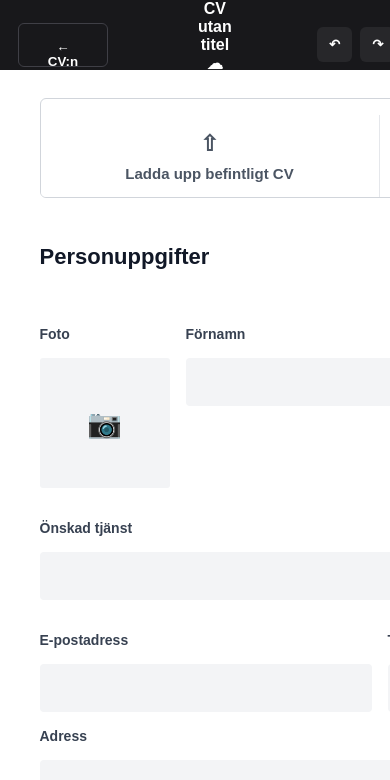
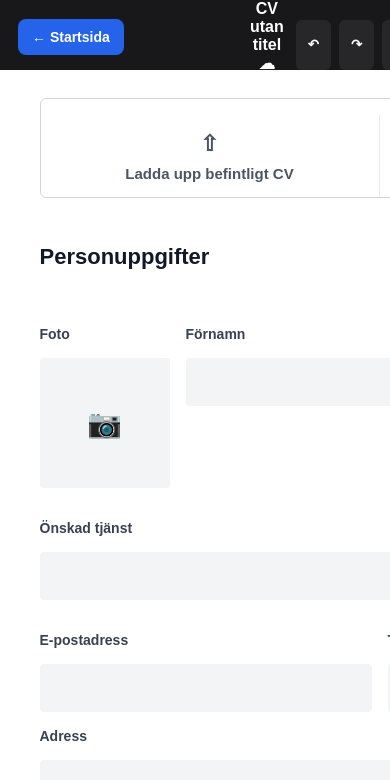
Before and after one commit to sakhi0093rahimi-cmd/ai-jobbcoach, a Next.js app in the folder ai-jobbcoach/ai-jobbcoach/: page /cv-generator in a window 390 px wide. Shown: the top 780 px of the page. Built offline with nearby package versions, Linux system fonts and the light colour scheme.

Commit message:
Add home button and mobile CSS

```diff
--- a/ai-jobbcoach/ai-jobbcoach/app/cv-generator/page.tsx
+++ b/ai-jobbcoach/ai-jobbcoach/app/cv-generator/page.tsx
@@ -248,28 +248,30 @@ const previewForm = hasUserContent
     background: "#18181b",
     color: "white",
     display: "grid",
-          gridTemplateColumns: "180px 1fr 320px",
+    gridTemplateColumns: "220px 1fr 220px",
     alignItems: "center",
     padding: "0 18px",
     position: "sticky",
     top: 0,
     zIndex: 50,
+    gap: "12px",
   }}
 >
-        <button
+  <a
+    href="/"
     style={{
-            width: "90px",
-            height: "44px",
-            background: "transparent",
       color: "white",
-            border: "1px solid #3f3f46",
-            borderRadius: "6px",
+      textDecoration: "none",
       fontWeight: "bold",
-            cursor: "pointer",
+      fontSize: "14px",
+      background: "#2563eb",
+      padding: "10px 14px",
+      borderRadius: "8px",
+      width: "fit-content",
     }}
   >
-          ← CV:n
-        </button>
+    ← Startsida
+  </a>
 
   <div
     style={{
@@ -290,6 +292,7 @@ const previewForm = hasUserContent
     <button style={topIconButton}>↶</button>
     <button style={topIconButton}>↷</button>
     <button style={topIconButton}>SV</button>
+
     <button
       onClick={() => window.print()}
       style={{
```
Lines whose indentation alone changed are shown as unchanged.
